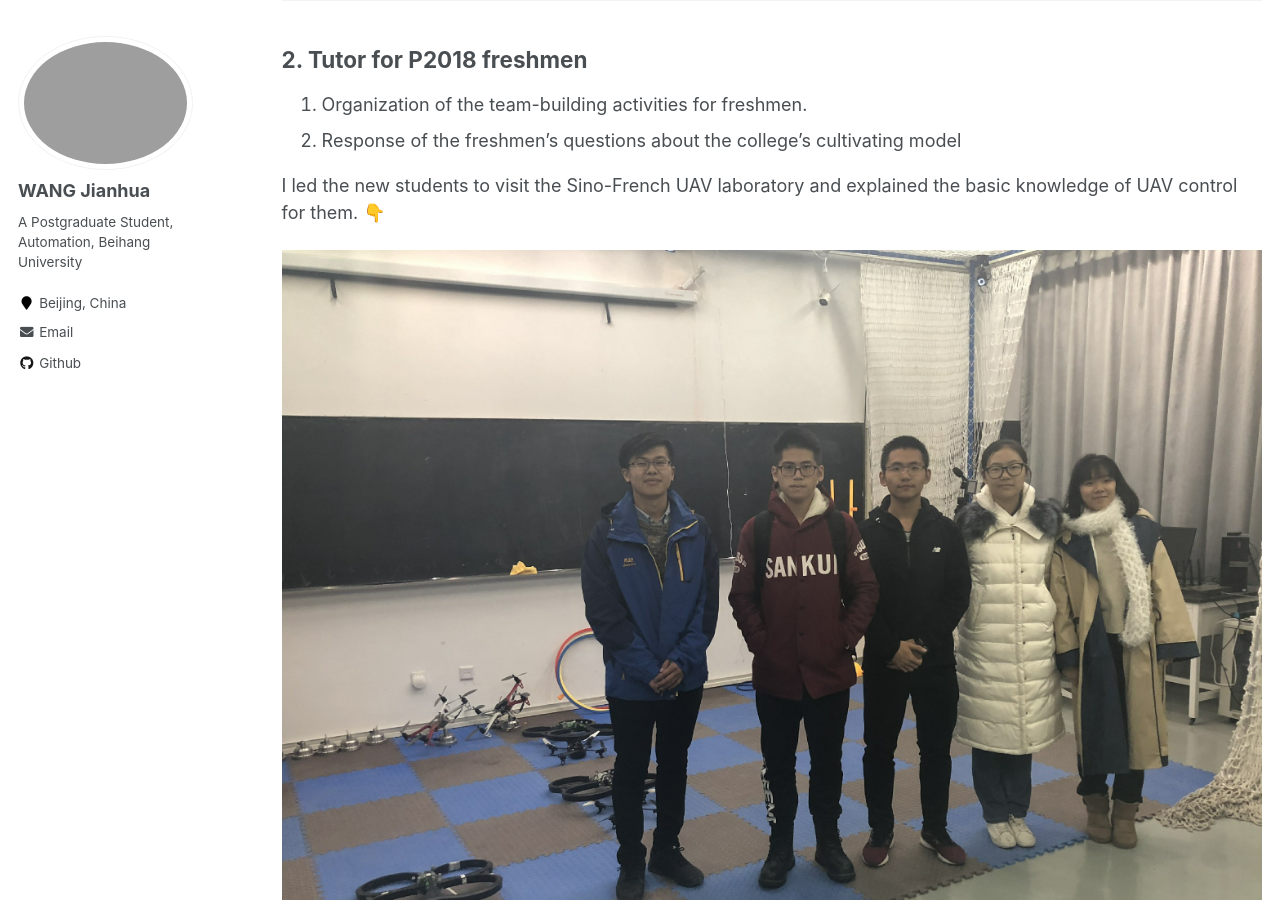
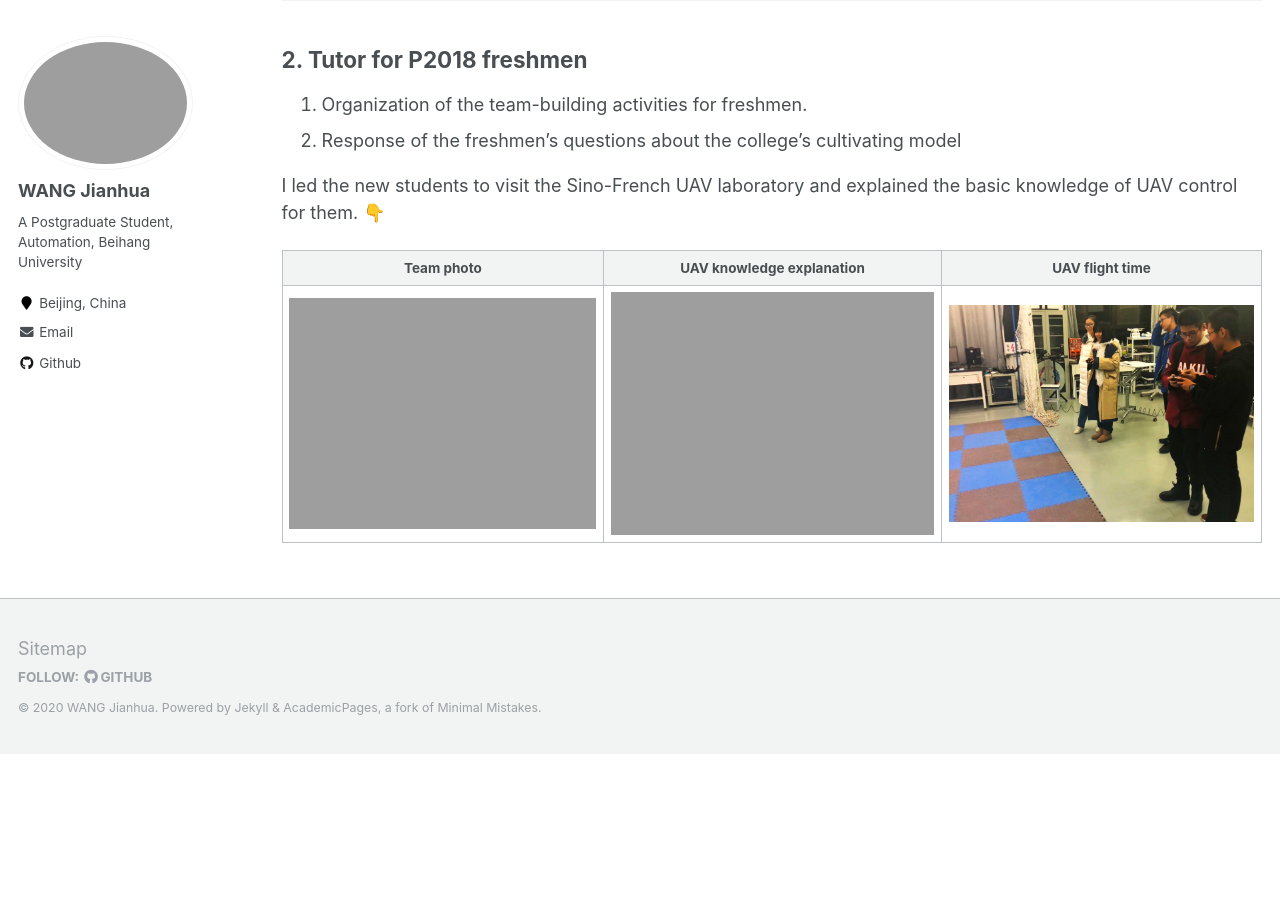
Before and after one commit to jianhua-WANG-ENS/old-homepage, a Jekyll site: the page built from _pages/Experiences.md, in a window 1280 px wide and 900 px high, scrolled down 3334 px. Built offline with Jekyll 4.4.1, drawn with Linux system fonts in a browser that asks for light colours; after the commit the page ends 4088 px from its top, so only the background shows below that.

Commit message:
Update the Tutor Freshmen in Experience

```diff
--- a/_pages/Experiences.md
+++ b/_pages/Experiences.md
@@ -64,4 +64,7 @@ I and 9 other college students from different universities led the students in S
 
 I led the new students to visit the Sino-French UAV laboratory and explained the basic knowledge of UAV control for them. 👇
 
-<img src="https://jianhua-WANG-BUAA.github.io/images/Tutor_for_freshmen.jpg" alt="Tutor_for_freshmen.jpg" border="0"/>
+
+|                   Team photo                   |        UAV knowledge explanation                |         UAV flight time            |
+| :----------------------------------------------------------: | :----------------------------------------------------------: | :----------------------------------------------------------: |
+| <img src="https://jianhua-WANG-BUAA.github.io/images/Tutor_freshmen_team_photo" alt="Tutor_freshmen_team_photo.jpg" border="0" width="500"/> | <img src="https://jianhua-WANG-BUAA.github.io/images/Tutor_freshmen_UAV_teaching.jpg" alt="Tutor_freshmen_UAV_teaching.jpg" border="0" width="500"/> | <img src="https://jianhua-WANG-BUAA.github.io/images/Tutor_freshmen_UAV_flight.jpg" alt="Tutor_freshmen_UAV_flight.jpg" border="0" width="500"/> |
```
Also changed, not shown: _pages/Publications.md (+1 -1 lines), images/Tutor_for_freshmen.jpg (deleted), images/Tutor_freshmen_UAV_flight.jpg (added), 2 other files.
